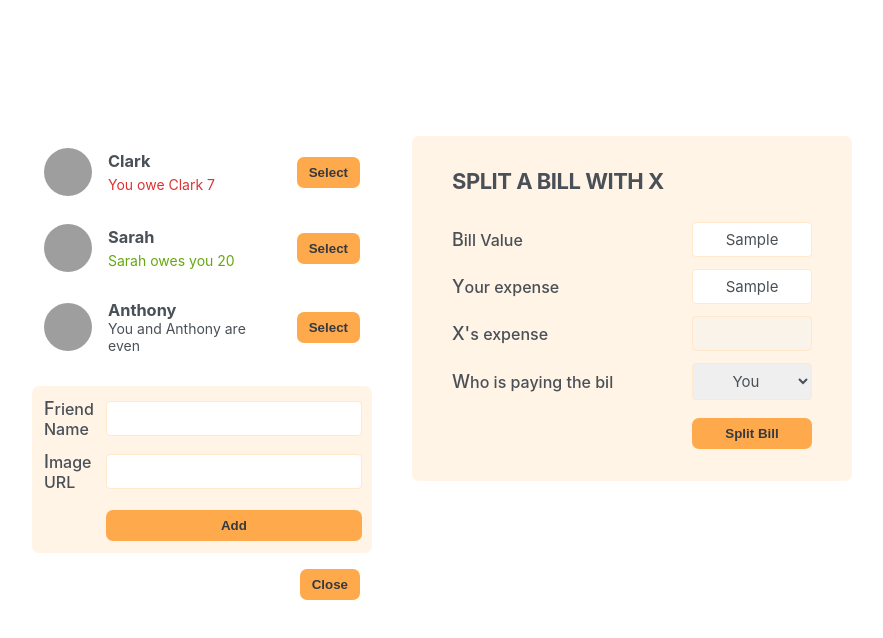
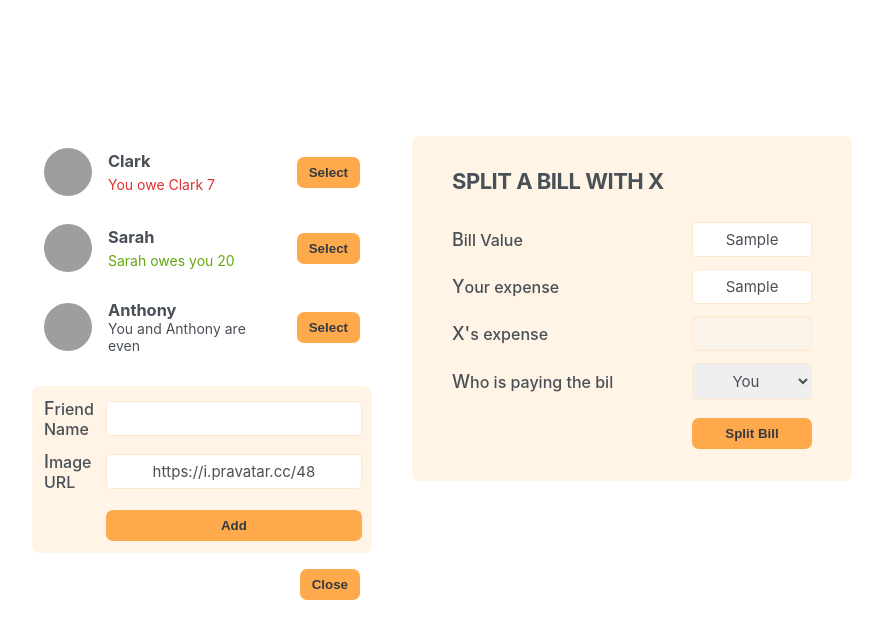
Before and after one commit to abdGhost/eat-n-split-react, a React (Create React App) app: page / in a window 1280 px wide. Both pictures are taken after typing "Sample", "Sample" into the empty fields and a click on the button "Add Friend". Shown: the top 638 px of the page, without its empty margins (198-1081 px from the left). Built offline with nearby package versions, Linux system fonts and the light colour scheme; grey boxes are pictures that could not be loaded.

Commit message:
added new component and render according to that state

```diff
--- a/src/App.js
+++ b/src/App.js
@@ -24,15 +24,23 @@
 export default function App() {
   const [showAddFriend, setShowAddFriend] = useState(false);
 
+  const [friends, setFriends] = useState(initialFriends);
+
   function handleShowAddFriend() {
     setShowAddFriend((show) => !show);
   }
+
+  function handleAddFriend(friend) {
+    setFriends((friends) => [...friends, friend]);
+    setShowAddFriend(false);
+  }
+
   return (
     <div className="app">
       <div className="sidebar">
         {" "}
-        <FriendList />
-        {showAddFriend && <FormAddFriend />}
+        <FriendList friends={friends} />
+        {showAddFriend && <FormAddFriend onAddFriend={handleAddFriend} />}
         <Button onClick={handleShowAddFriend}>
           {showAddFriend ? "Close" : "Add Friend"}
         </Button>
@@ -50,10 +58,9 @@
   );
 }
 
-function FriendList() {
-  const friends = initialFriends;
+function FriendList({ friends }) {
   return (
-    <ul>
+    <ul key={friends.id}>
       {friends.map((friend) => (
         <Friend friend={friend} key={friend.id} />
       ))}
@@ -86,14 +93,44 @@
   );
 }
 
-function FormAddFriend() {
+function FormAddFriend({ onAddFriend }) {
+  const [name, setName] = useState("");
+  const [image, setImage] = useState("https://i.pravatar.cc/48");
+
+  function handleSubmit(e) {
+    e.preventDefault();
+
+    if (!name || !image) return;
+
+    const id = crypto.randomUUID();
+    const newFriend = {
+      name,
+      image: `${image}?=${id}`,
+      balance: 0,
+      id,
+    };
+    // console.log(newFriend);
+    onAddFriend(newFriend);
+
+    setName("");
+    setImage("https://i.pravatar.cc/48");
+  }
+
   return (
-    <form className="form-add-friend">
+    <form className="form-add-friend" onSubmit={handleSubmit}>
       <label>Friend Name</label>
-      <input type="text" />
+      <input
+        type="text"
+        value={name}
+        onChange={(e) => setName(e.target.value)}
+      />
 
       <label>Image URL</label>
-      <input type="text" />
+      <input
+        type="text"
+        value={image}
+        onChange={(e) => setImage(e.target.value)}
+      />
 
       <Button>Add</Button>
     </form>
```
Also changed, not shown: 1 other file (tests, documents, lock files or other folders).
